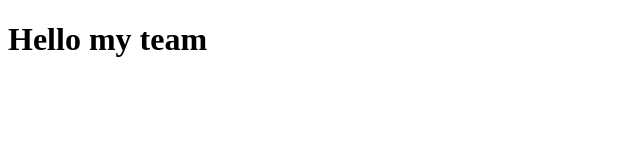
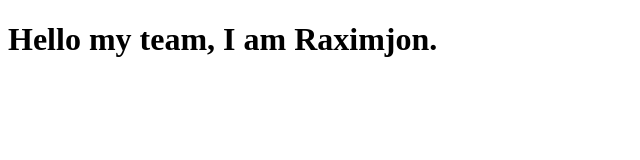
Before and after one commit to javohir7777/jsTeamBranch, a plain HTML site: page pages/about.html in a window 1280 px wide. Shown: the whole page, without its empty margins (0-640 px from the left). Drawn offline with Linux system fonts and the light colour scheme.

Commit message:
again push raximjon

```diff
--- a/raximjon.html
+++ b/pages/about.html
@@ -1,13 +1,16 @@
 <!DOCTYPE html>
 <html lang="en">
+
 <head>
   <meta charset="UTF-8">
   <meta name="viewport" content="width=device-width, initial-scale=1.0">
   <title>raximjon</title>
 </head>
+
 <body>
 
-  <h1>Hello my team</h1>
+  <h1>Hello my team, I am Raximjon.</h1>
 
 </body>
+
 </html>
```
